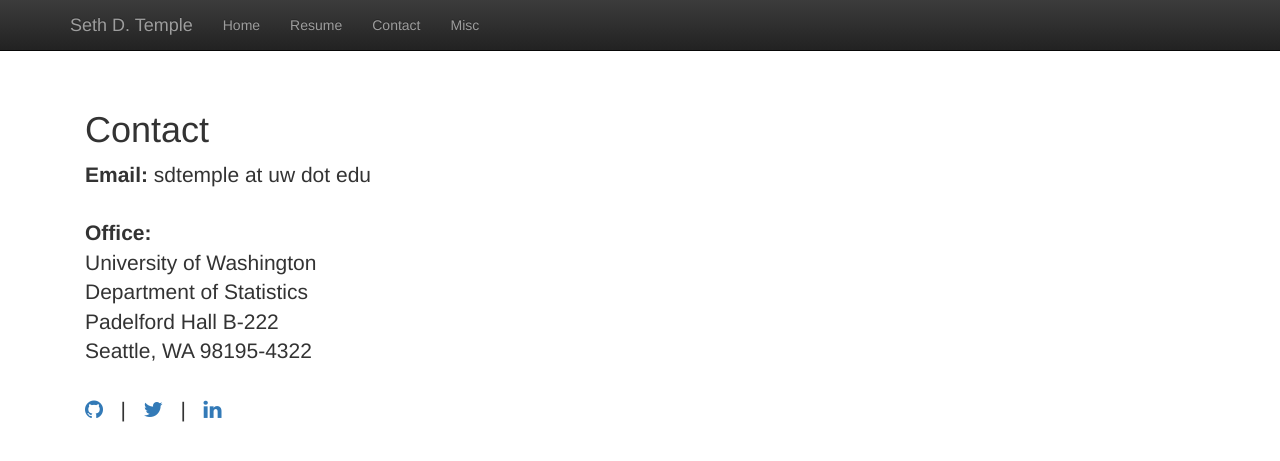
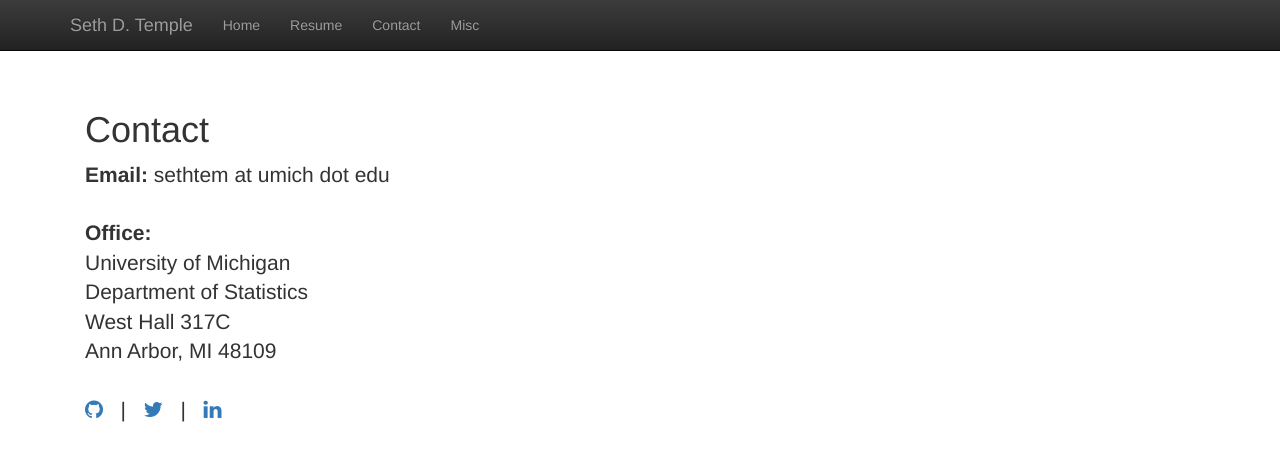
Before and after one commit to sdtemple/sdtemple.github.io, a Jekyll site: the page built from contact.html, in a window 1280 px wide. Shown: the top 461 px of the page. Built offline with Jekyll 4.4.1, drawn with Linux system fonts in a browser that asks for light colours; nearby versions of some CDN libraries; library files that are not in the unit come from our copies.

Commit message:
updated contact

```diff
--- a/contact.html
+++ b/contact.html
@@ -6,15 +6,15 @@ title:  'Contact'
 <h1>Contact</h1>
 
 <p class="lead">
-  <strong>Email:</strong> sdtemple at uw dot edu <br/>
+  <strong>Email:</strong> sethtem at umich dot edu <br/>
 
   <br/>
 
   <strong>Office:</strong> <br/>
-  University of Washington <br/>
+  University of Michigan <br/>
   Department of Statistics <br/>
-  Padelford Hall B-222<br/>
-  Seattle, WA 98195-4322 <br/><br/>
+  West Hall 317C<br/>
+  Ann Arbor, MI 48109 <br/><br/>
 
   <a href = "https://github.com/sdtemple"><i class="fa fa-github" aria-hidden="true"></i></a>
          &nbsp;&nbsp;|&nbsp;&nbsp;
```
